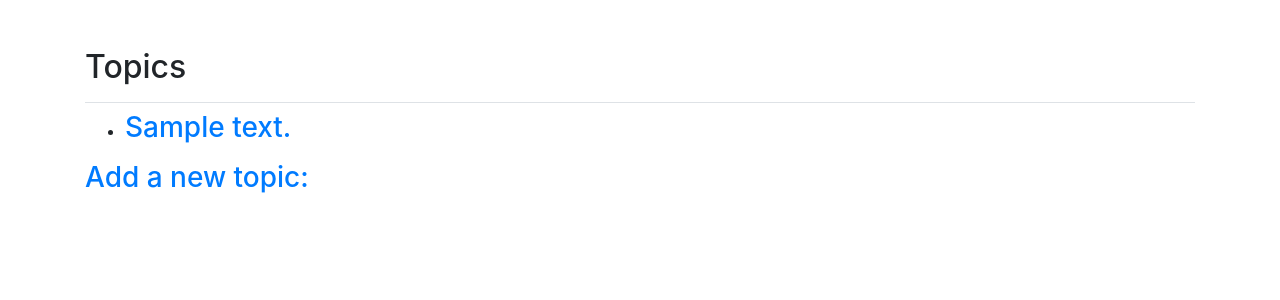
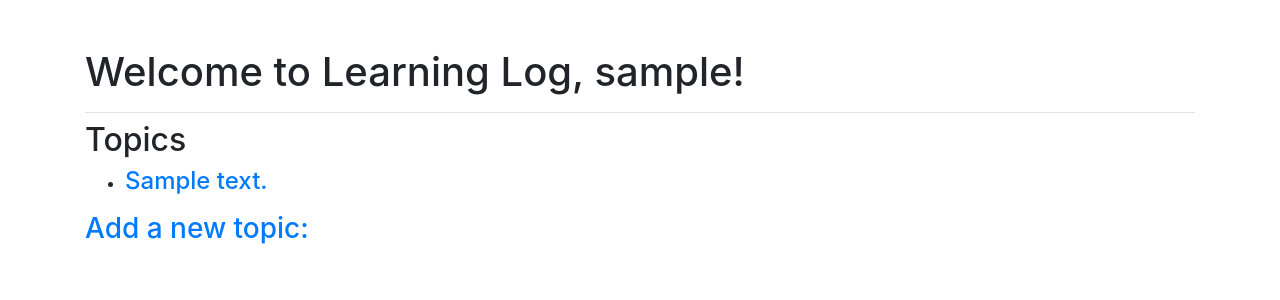
Before and after one commit to theVidVid/learning_log, a Django app: page /topics/ in a window 1280 px wide. Shown: the part 58-358 px from the top of the page. Run offline with Django 3.2, Linux system fonts and the light colour scheme; a user stored in the database is signed in; tables that the repository leaves empty hold one stand-in row (values such as "Sample post"); some libraries are stand-ins or nearby versions.

Commit message:
Changed routing after new user registers to topics page instead of the index page.

```diff
--- a/learning_logs/templates/learning_logs/topic.html
+++ b/learning_logs/templates/learning_logs/topic.html
@@ -1,12 +1,12 @@
 {% extends "learning_logs/base.html" %}
 
 {% block page_header %}
-  <h3>{{ topic }}</h3>
+  <h2>{{ topic }}</h2>
 {% endblock page_header %}
 
 {% block content %}
 
-  <p>Entries:</p>
+  <h3>Entries:</h3>
   <p>
     <a href="{% url 'learning_logs:new_entry' topic.id %}">Add New Entry</a>
   </p>
--- a/learning_logs/templates/learning_logs/topics.html
+++ b/learning_logs/templates/learning_logs/topics.html
@@ -1,17 +1,18 @@
 {% extends "learning_logs/base.html" %}
 
 {% block page_header %}
-  <h2>Topics</h2>
+  <h1>Welcome to Learning Log, {{ user }}!</h1>
 {% endblock page_header %}
 
 {% block content %}
 
+  <h2>Topics</h2>
   <ul>
     {% for topic in topics %}
       <li>
-        <h3>
+        <h4>
           <a href="{% url 'learning_logs:topic' topic.id %}">{{ topic }}</a>
-        </h3>
+        </h4>
       </li>
     {% empty %}
       <li>
--- a/users/templates/users/register.html
+++ b/users/templates/users/register.html
@@ -13,7 +13,7 @@
     {% buttons %}
       <button name="submit" class="btn btn-primary">Register</button>
     {% endbuttons %}
-    <input type="hidden" name="next" value="{% url 'learning_logs:index' %}" />
+    <input type="hidden" name="next" value="{% url 'learning_logs:topics' %}" />
   </form>
 
 {% endblock content %}
--- a/users/views.py
+++ b/users/views.py
@@ -26,7 +26,7 @@ def register(request):
                                               password=request.POST
                                               ['password1'])
             login(request, authenticated_user)
-            return HttpResponseRedirect(reverse('learning_logs:index'))
+            return HttpResponseRedirect(reverse('learning_logs:topics'))
 
     context = {'form': form}
     return render(request, 'users/register.html', context)
```
Also changed, not shown: requirements.txt (added, +11 -0 lines), 1 other file.
